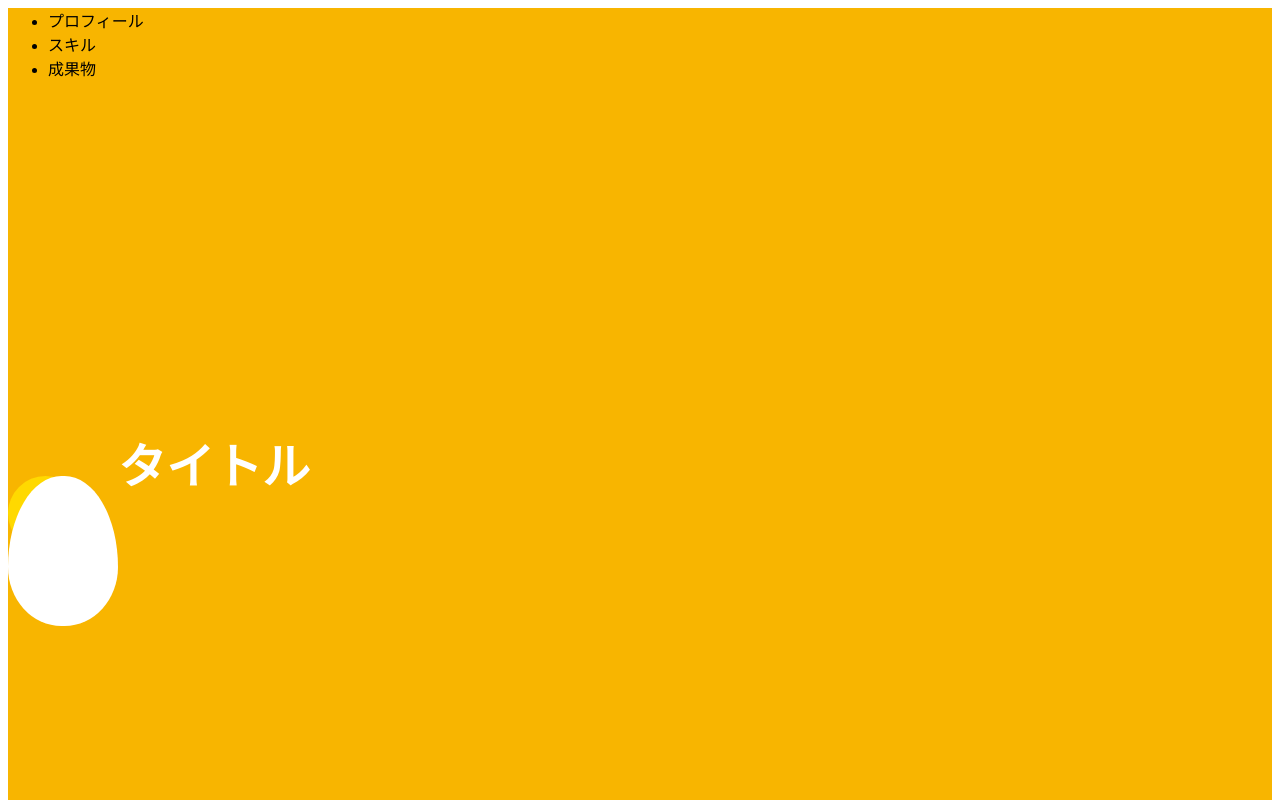
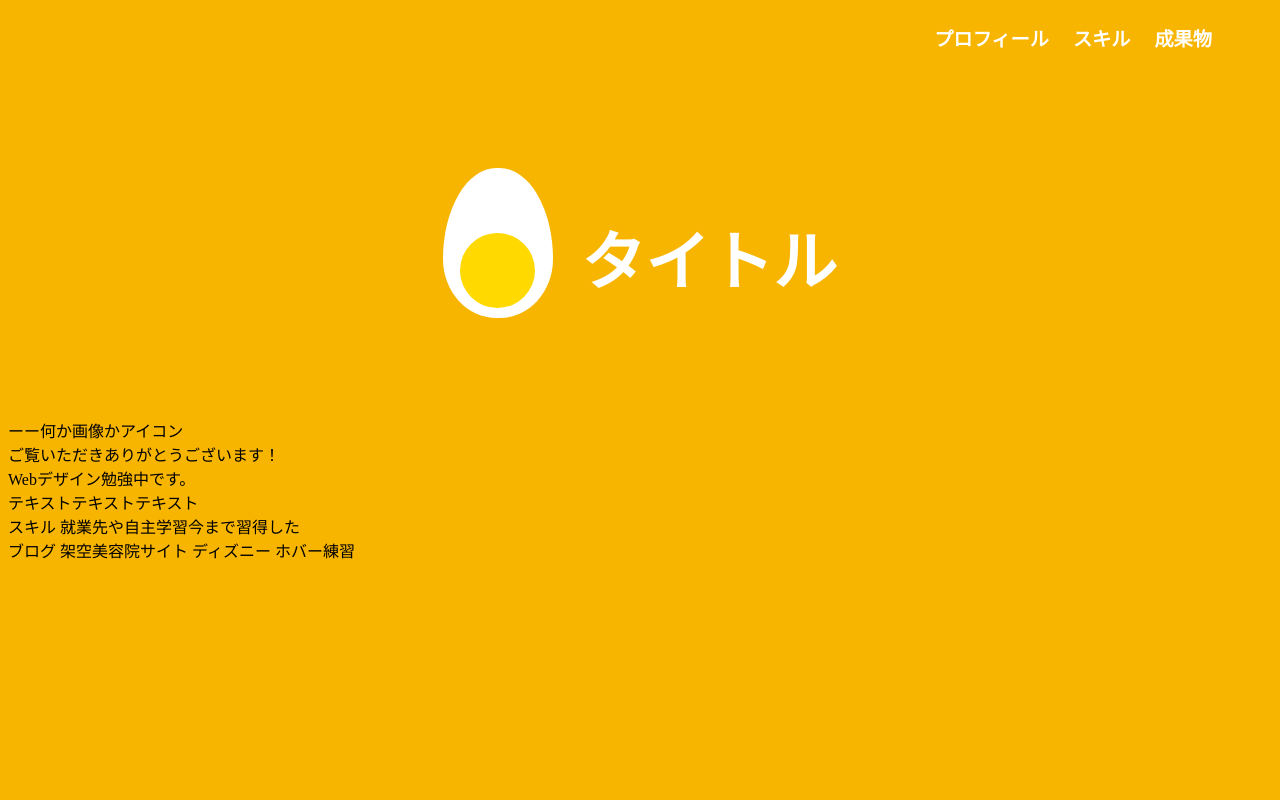
Before and after one commit to oosawananami/nanami_oosawa_portfolio, a plain HTML site: page index.html in a window 1280 px wide. Shown: the top 800 px of the page. Drawn offline with Linux system fonts and the light colour scheme.

Commit message:
0924最終

```diff
--- a/index.html
+++ b/index.html
@@ -17,14 +17,16 @@
 
   <div class="main_visual">
       <div class="egg">
-        <div class="egg-1"></div>
-        <div class="egg-2"></div>
+        <div class="egg-1"><div class="egg-2"></div></div>
       </div>
     <h1>タイトル</h1>
     <!-- ここが開いたときのメインになる
     水滴とか絵具が広がる感じのアニメーションをつけたい -->
   </div>
 </header>
+
+
+
 <!-- プロフィール -->
 <div class="plofile">
 ーー何か画像かアイコン
--- a/portfolio.css
+++ b/portfolio.css
@@ -1,29 +1,41 @@
 @charset "UTF-8";
 
-header{
-  background-color: #F8B500;
+
+header ul{
+  float: right; /*メニューリストを右に浮かせる*/
+  list-style: none;
+  padding-right: 50px;
+}
+
+header ul li{
+  display: inline-block;
+  padding-left: 10px;
+  padding-right: 10px;
+  color: #ffffff;
+  font-size: 1.2em;
+  font-weight: bold;
 }
 
 .main_visual{
   display: flex;
   width: 100%;
   height: 150px;
-  padding: 300 0 300 0;
+  padding: 100 0 100 0;
+  justify-content: center; /*display: flex;のコンテンツを中央寄せにする*/
 }
 
 .egg{
   position: relative;
   width: 110px;
   height: 150px;
-  top:  80;
 }
 
-.egg-1{ /*白身*/
+.egg-1 { /*白身*/
   position: absolute;
 	width: 110px;
 	height: 150px;
 	border-radius : 80% 80% 80% 80% / 100% 100% 65% 65%;
-	background-color: #fff;
+	background: #ffffff;
 }
 
 .egg-2{　/*黄身*/
@@ -32,13 +44,19 @@ header{
 	height: 75px;
 	border-radius: 50%;/*角丸*/
   background-color: #FFD900;
-  left: 17px;
-  top: 65px;
+  margin-left: 17px;
+  margin-top: 65px;
 }
 
 .main_visual h1{
-  font-size: 3.0em;
-  color: #fff;
+  font-size: 4.0em;
+  color: #ffffff;
   text-align: center;
   vertical-align: middle;
+  padding-left: 28px;
 }
+
+body{
+  background-color: #F8B500;
+
+}
```
